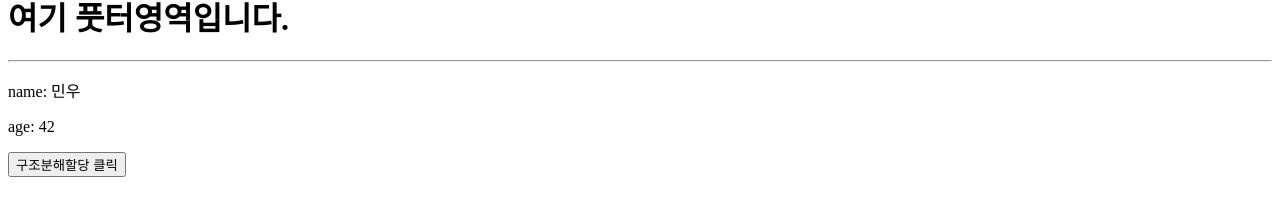
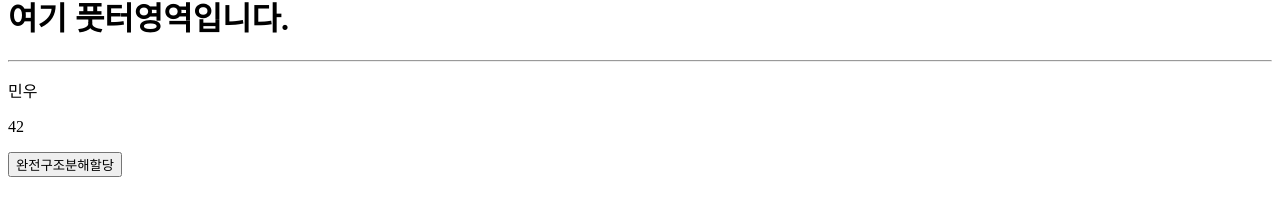
Before and after one commit to htpapa9645/React-begin, a React (Vite) app in the folder part3/vite-react_02/: page / in a window 1280 px wide. Shown: the part 231-446 px from the top of the page. Built offline with nearby package versions, Linux system fonts and the light colour scheme.

Commit message:
props 실습

```diff
--- a/part3/vite-react_02/src/components/User.tsx
+++ b/part3/vite-react_02/src/components/User.tsx
@@ -45,18 +45,35 @@
 // }
 
 // 부모컴포넌트로 내려받은 props를 구조 분해 할당
+// export default function User(
+//                                 { userObj, clickHandler } : {
+//                                     userObj: { name: string, age: number,},
+//                                     clickHandler: () => void,
+//                                 }
+
+// ){
+//     return (
+//         <>
+//             <p>name: { userObj.name }</p>
+//             <p>age: { userObj.age }</p>
+//             <button onClick={ clickHandler } >구조분해할당 클릭</button>
+//         </>
+//     );
+// }
+
+
+// 부모컴포넌트로 내려받은 props안의 userObj까지 구조 분해 할당
 export default function User(
-                                { userObj, clickHandler } : {
-                                    userObj: { name: string, age: number,},
-                                    clickHandler: () => void,
+                                { userObj : { name, age }, clickHandler } : {
+                                    userObj: { name: string, age: number },
+                                    clickHandler: () => void
                                 }
-
 ){
-    return (
+    return(
         <>
-            <p>name: { userObj.name }</p>
-            <p>age: { userObj.age }</p>
-            <button onClick={ clickHandler } >구조분해할당 클릭</button>
+            <p>{ name }</p>
+            <p>{ age }</p>
+            <button onClick={ clickHandler }>완전구조분해할당</button>
         </>
     );
 }
```
Also changed, not shown: 2 other files (tests, documents, lock files or other folders).
